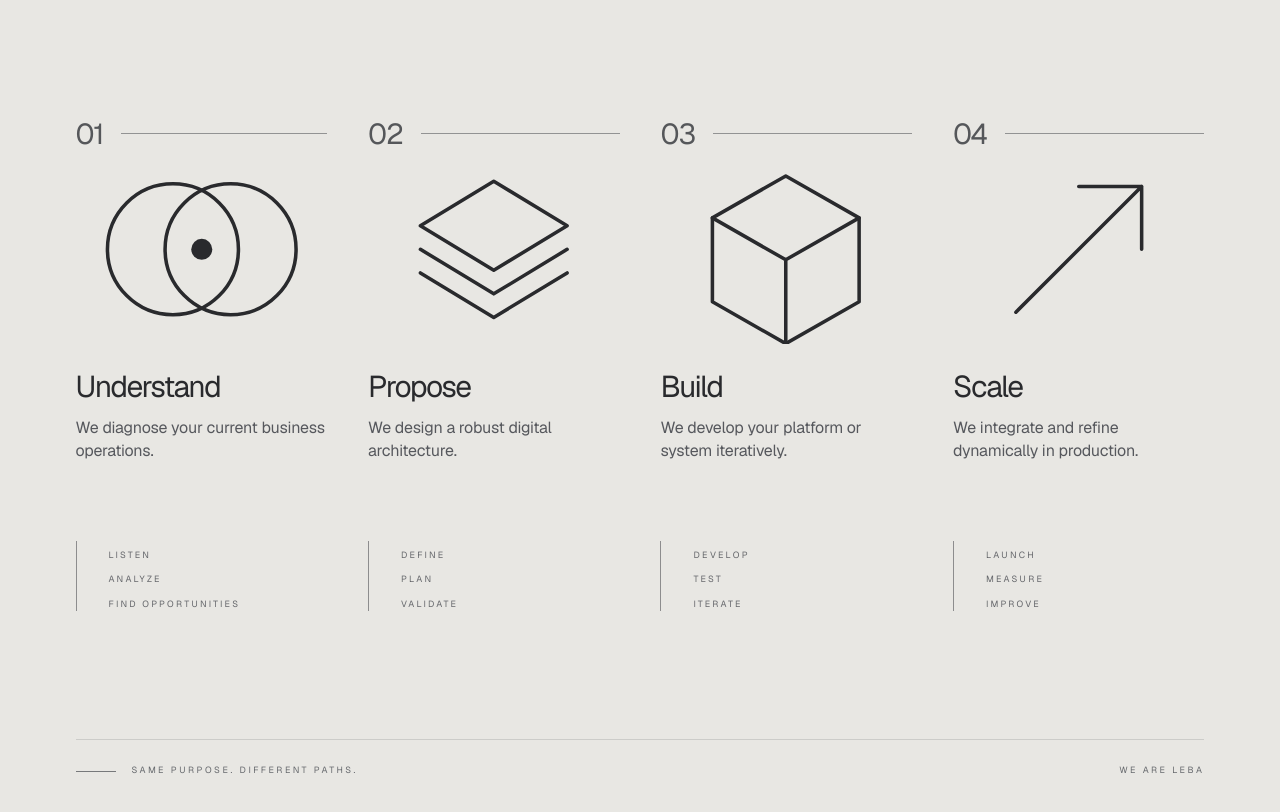
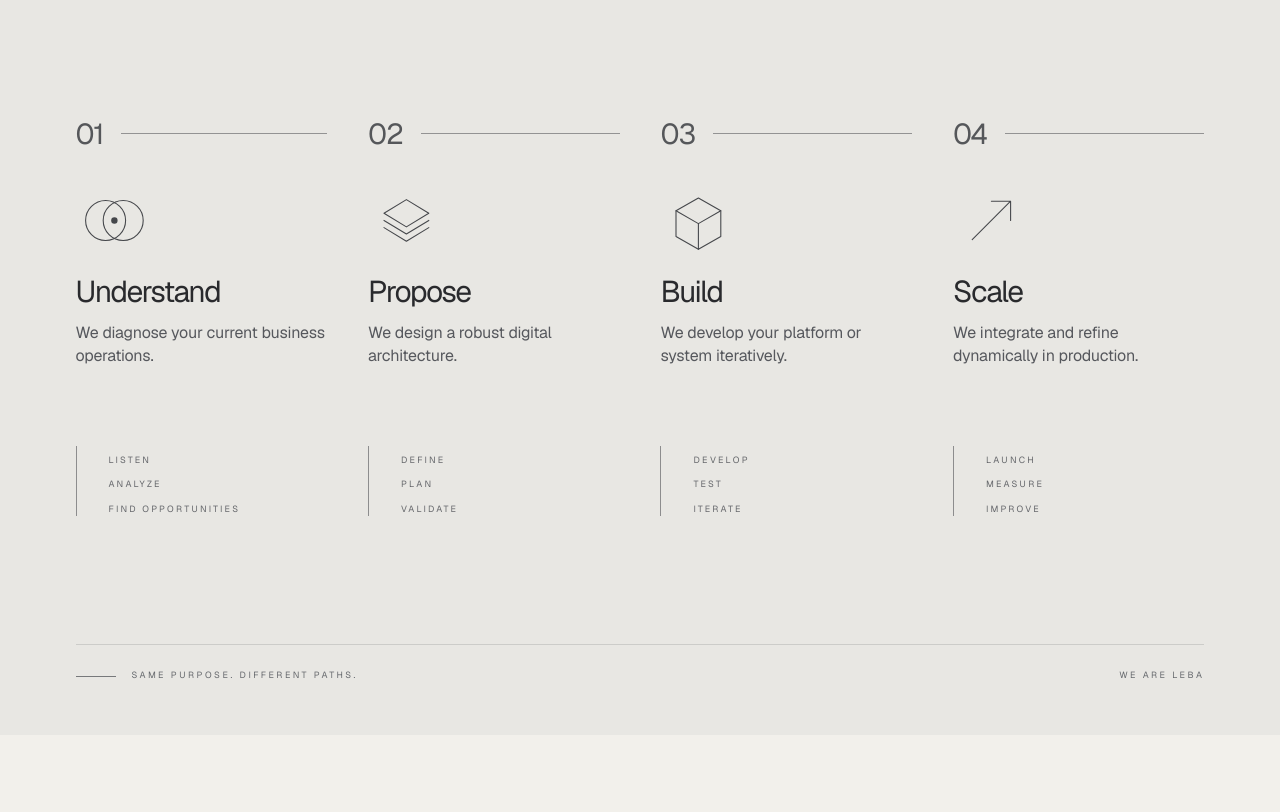
Before and after one commit to NicolasLlanos8799/weareleba, a Next.js app: page / in a window 1280 px wide. Shown: the part 2543-3355 px from the top of the page. After the commit the page ends 3278 px from the top, so only its background shows below. Built offline with nearby package versions, Linux system fonts and the light colour scheme.

Commit message:
Style process icons and progressive scroll reveal

```diff
--- a/components/sections/OurProcess.module.css
+++ b/components/sections/OurProcess.module.css
@@ -56,6 +56,16 @@
   min-width: 0;
   display: flex;
   flex-direction: column;
+  opacity: 0;
+  transform: translateY(38px);
+  filter: blur(4px);
+  transition: opacity .72s cubic-bezier(.22, 1, .36, 1) var(--delay), transform .72s cubic-bezier(.22, 1, .36, 1) var(--delay), filter .72s ease var(--delay);
+}
+
+.step.visible {
+  opacity: 1;
+  transform: translateY(0);
+  filter: blur(0);
 }
 
 .topline {
@@ -68,10 +78,24 @@
   letter-spacing: -.04em;
 }
 
-.topline i { flex: 1; height: 1px; background: rgba(63, 65, 68, .5); }
+.topline i { flex: 1; height: 1px; background: rgba(63, 65, 68, .5); transform: scaleX(0); transform-origin: left; transition: transform .8s cubic-bezier(.22, 1, .36, 1) calc(var(--delay) + 100ms); }
+.step.visible .topline i { transform: scaleX(1); }
+
+.icon {
+  width: clamp(68px, 6vw, 96px);
+  height: clamp(52px, 4.6vw, 72px);
+  margin-top: clamp(24px, 2.8vw, 42px);
+  color: #45474b;
+  opacity: 0;
+  transform: translateY(10px) scale(.92);
+  transition: opacity .6s ease calc(var(--delay) + 160ms), transform .6s cubic-bezier(.22, 1, .36, 1) calc(var(--delay) + 160ms);
+}
+
+.icon svg { width: 100%; height: 100%; overflow: visible; }
+.step.visible .icon { opacity: 1; transform: translateY(0) scale(1); }
 
 .step h3 {
-  margin: 28px 0 14px;
+  margin: clamp(20px, 2.1vw, 30px) 0 14px;
   font-size: clamp(29px, 2.35vw, 42px);
   font-weight: 400;
   line-height: 1;
@@ -100,6 +124,12 @@
   color: #65676b;
 }
 
+.actions span { opacity: 0; transform: translateX(-8px); transition: opacity .42s ease, transform .42s cubic-bezier(.22, 1, .36, 1); }
+.step.visible .actions span { opacity: 1; transform: translateX(0); }
+.step.visible .actions span:nth-child(1) { transition-delay: calc(var(--delay) + 300ms); }
+.step.visible .actions span:nth-child(2) { transition-delay: calc(var(--delay) + 390ms); }
+.step.visible .actions span:nth-child(3) { transition-delay: calc(var(--delay) + 480ms); }
+
 .footer {
   margin-top: clamp(88px, 10vw, 158px);
   padding-top: 24px;
@@ -126,7 +156,14 @@
   .header p { margin: 0; }
   .grid { grid-template-columns: 1fr; margin-top: 68px; gap: 58px; }
   .topline { font-size: 28px; }
+  .icon { margin-top: 28px; }
   .step h3 { margin-top: 22px; font-size: 36px; }
   .actions { margin-top: 32px; }
   .footer { margin-top: 84px; flex-direction: column; align-items: flex-start; gap: 18px; line-height: 1.5; }
 }
+
+@media (prefers-reduced-motion: reduce) {
+  .step, .topline i, .icon, .actions span { transition: none; }
+  .step, .icon, .actions span { opacity: 1; transform: none; filter: none; }
+  .topline i { transform: scaleX(1); }
+}
```
